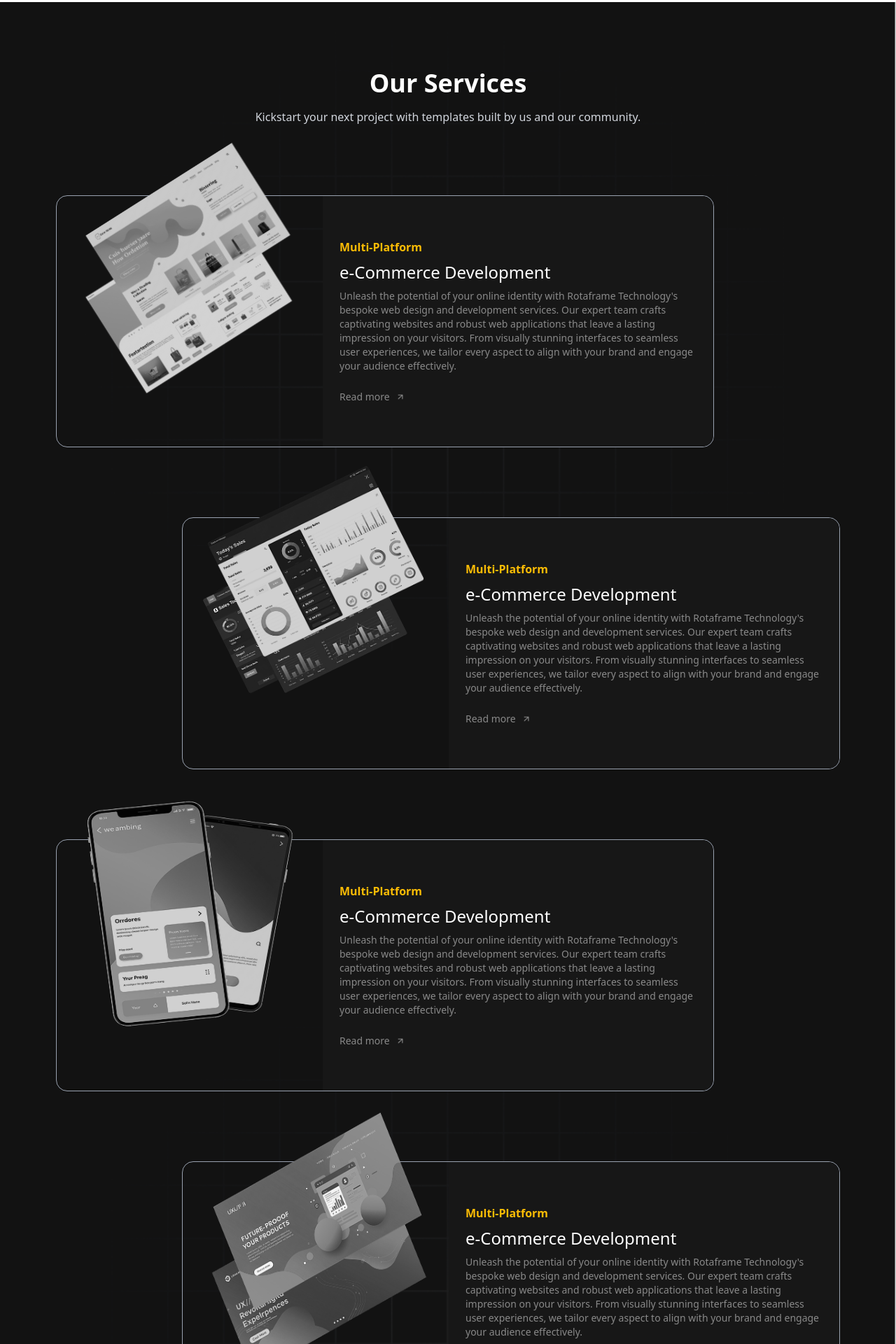
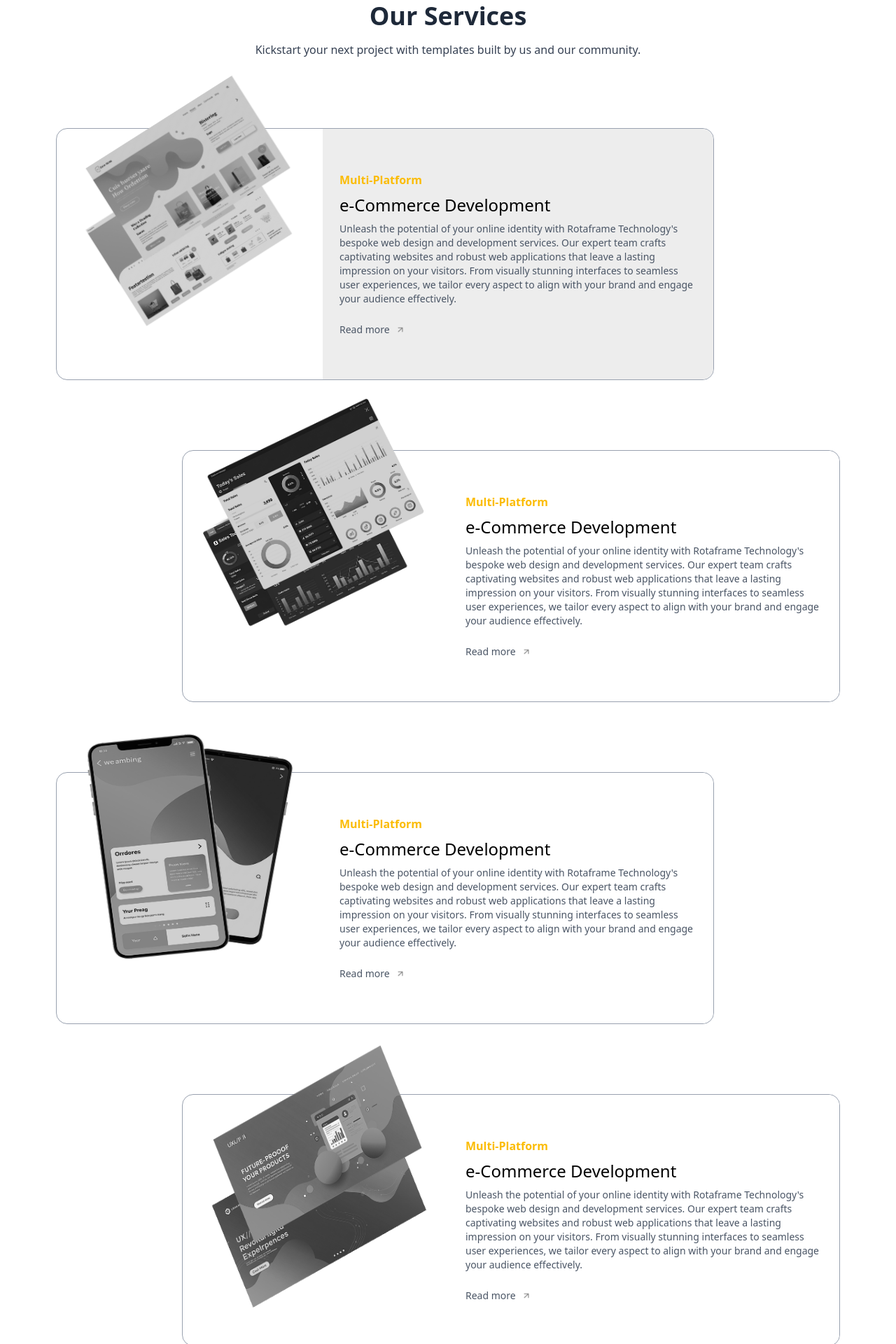
Before and after one commit to RotaFrame-Technology/RotaframeWeb, a React (Vite) app: page / in a window 1280 px wide. Shown: the part 860-2780 px from the top of the page at 70% size. Built offline with nearby package versions, Linux system fonts and the light colour scheme.

Commit message:
fix dark mode support for services section

```diff
--- a/src/components/our_services/our_services.jsx
+++ b/src/components/our_services/our_services.jsx
@@ -1,36 +1,49 @@
 function OurServices() {
   return (
-        <div className="flex flex-col px-20 pt-24 bg-center bg-cover"
-            style={{ backgroundImage: "url('/src/assets/images/serviceBg.png')" }}>
-            <div className="text-4xl font-semibold text-center text-white">Our Services</div>
-            <div className="pt-4 text-base font-normal text-center text-gray-300">Kickstart your next project with templates built by us and our community.</div>
+    <div className="flex flex-col px-20 bg-center bg-cover bg-none dark:bg-[url('/src/assets/images/serviceBg.png')]">
+      <div className="text-4xl font-semibold text-center text-gray-800 dark:text-white">
+        Our Services
+      </div>
+      <div className="pt-4 text-base font-normal text-center text-gray-700 dark:text-gray-300">
+        Kickstart your next project with templates built by us and our
+        community.
+      </div>
 
       <div className="flex flex-col w-[940px] h-[460px] relative justify-end group">
         <div className="flex flex-row w-full h-[360px] border border-gray-400 rounded-2xl group-hover:border-[#FFD400]">
-                    <div className="absolute top-0 flex flex-col w-2/5 ">
-                        {/* Default image (shown normally, hidden on hover) */}
+          <div className="absolute top-0 flex flex-col w-2/5">
             <img
               src={"/src/assets/images/service1.svg"}
               className="h-[405px] w-[480px] group-hover:hidden"
+              alt="Service 1"
             />
-
-                        {/* Hover image (hidden normally, shown on hover) */}
             <img
               src={"/src/assets/images/servicecol1.png"}
               className="h-[405px] w-[480px] hidden group-hover:block"
+              alt="Service 1 Hover"
             />
           </div>
 
-
-                    <div className="flex flex-col w-full ml-[380px] text-white bg-[#171717] rounded-r-2xl justify-center px-6">
-                        <div className="text-[#FBBC05] font-semibold ">Multi-Platform</div>
-                        <div className="text-[#ffffff] font-normal text-2xl pt-2">e-Commerce Development</div>
-                        <div className="text-[#898989] font-normal text-sm pt-2">Unleash the potential of your online identity with Rotaframe Technology's bespoke web design and development services. Our expert team crafts captivating websites and robust web applications that leave a lasting impression on your visitors. From visually stunning interfaces to seamless user experiences, we tailor every aspect to align with your brand and engage your audience effectively.</div>
-                        <button className="text-[#898989] text-start text-sm flex flex-row gap-2 items-center mt-6">
+          <div className="flex flex-col w-full ml-[380px] bg-[#EDEDED] dark:bg-[#171717] text-black dark:text-white rounded-r-2xl justify-center px-6">
+            <div className="text-[#FBBC05] font-semibold">Multi-Platform</div>
+            <div className="font-normal text-2xl pt-2">
+              e-Commerce Development
+            </div>
+            <div className="text-gray-600 dark:text-gray-400 font-normal text-sm pt-2">
+              Unleash the potential of your online identity with Rotaframe
+              Technology's bespoke web design and development services. Our
+              expert team crafts captivating websites and robust web
+              applications that leave a lasting impression on your visitors.
+              From visually stunning interfaces to seamless user experiences, we
+              tailor every aspect to align with your brand and engage your
+              audience effectively.
+            </div>
+            <button className="text-gray-600 dark:text-gray-400 text-start text-sm flex flex-row gap-2 items-center mt-6">
               <div>Read more</div>
               <img
                 src={"/src/assets/images/arrowup.png"}
                 className="h-[14px] w-[14px]"
+                alt="Arrow"
               />
             </button>
           </div>
@@ -40,29 +53,38 @@ function OurServices() {
       <div className="flex flex-row justify-end">
         <div className="flex flex-col w-[940px] h-[460px] relative justify-end group">
           <div className="flex flex-row w-full h-[360px] border border-gray-400 rounded-2xl group-hover:border-[#FFD400]">
-
-                        <div className="absolute top-0 flex flex-col w-2/5 ">
-                            {/* Default image (shown normally, hidden on hover) */}
+            <div className="absolute top-0 flex flex-col w-2/5">
               <img
                 src={"/src/assets/images/service2.png"}
                 className="h-[405px] w-[480px] group-hover:hidden"
+                alt="Service 2"
               />
-
-                            {/* Hover image (hidden normally, shown on hover) */}
               <img
                 src={"/src/assets/images/service2cols.png"}
                 className="h-[405px] w-[480px] hidden group-hover:block"
+                alt="Service 2 Hover"
               />
             </div>
-                        <div className="flex flex-col w-full ml-[380px] text-white bg-[#171717] rounded-r-2xl justify-center px-6">
-                            <div className="text-[#FBBC05] font-semibold ">Multi-Platform</div>
-                            <div className="text-[#ffffff] font-normal text-2xl pt-2">e-Commerce Development</div>
-                            <div className="text-[#898989] font-normal text-sm pt-2">Unleash the potential of your online identity with Rotaframe Technology's bespoke web design and development services. Our expert team crafts captivating websites and robust web applications that leave a lasting impression on your visitors. From visually stunning interfaces to seamless user experiences, we tailor every aspect to align with your brand and engage your audience effectively.</div>
-                            <button className="text-[#898989] text-start text-sm flex flex-row gap-2 items-center mt-6">
+            <div className="flex flex-col w-full ml-[380px] bg-white dark:bg-[#171717] text-black dark:text-white rounded-r-2xl justify-center px-6">
+              <div className="text-[#FBBC05] font-semibold">Multi-Platform</div>
+              <div className="font-normal text-2xl pt-2">
+                e-Commerce Development
+              </div>
+              <div className="text-gray-600 dark:text-gray-400 font-normal text-sm pt-2">
+                Unleash the potential of your online identity with Rotaframe
+                Technology's bespoke web design and development services. Our
+                expert team crafts captivating websites and robust web
+                applications that leave a lasting impression on your visitors.
+                From visually stunning interfaces to seamless user experiences,
+                we tailor every aspect to align with your brand and engage your
+                audience effectively.
+              </div>
+              <button className="text-gray-600 dark:text-gray-400 text-start text-sm flex flex-row gap-2 items-center mt-6">
                 <div>Read more</div>
                 <img
                   src={"/src/assets/images/arrowup.png"}
                   className="h-[14px] w-[14px]"
+                  alt="Arrow"
                 />
               </button>
             </div>
@@ -73,29 +95,38 @@ function OurServices() {
       <div className="flex flex-row justify-start">
         <div className="flex flex-col w-[940px] h-[460px] relative justify-end group">
           <div className="flex flex-row w-full h-[360px] border border-gray-400 rounded-2xl group-hover:border-[#FFD400]">
-
-                        <div className="absolute top-0 flex flex-col w-2/5 ">
-                            {/* Default image (shown normally, hidden on hover) */}
+            <div className="absolute top-0 flex flex-col w-2/5">
               <img
                 src={"/src/assets/images/service3.png"}
                 className="h-[405px] w-[480px] group-hover:hidden"
+                alt="Service 3"
               />
-
-                            {/* Hover image (hidden normally, shown on hover) */}
               <img
                 src={"/src/assets/images/service3cols.png"}
                 className="h-[405px] w-[480px] hidden group-hover:block"
+                alt="Service 3 Hover"
               />
             </div>
-                        <div className="flex flex-col w-full ml-[380px] text-white bg-[#171717] rounded-r-2xl justify-center px-6">
-                            <div className="text-[#FBBC05] font-semibold ">Multi-Platform</div>
-                            <div className="text-[#ffffff] font-normal text-2xl pt-2">e-Commerce Development</div>
-                            <div className="text-[#898989] font-normal text-sm pt-2">Unleash the potential of your online identity with Rotaframe Technology's bespoke web design and development services. Our expert team crafts captivating websites and robust web applications that leave a lasting impression on your visitors. From visually stunning interfaces to seamless user experiences, we tailor every aspect to align with your brand and engage your audience effectively.</div>
-                            <button className="text-[#898989] text-start text-sm flex flex-row gap-2 items-center mt-6">
+            <div className="flex flex-col w-full ml-[380px] bg-white dark:bg-[#171717] text-black dark:text-white rounded-r-2xl justify-center px-6">
+              <div className="text-[#FBBC05] font-semibold">Multi-Platform</div>
+              <div className="font-normal text-2xl pt-2">
+                e-Commerce Development
+              </div>
+              <div className="text-gray-600 dark:text-gray-400 font-normal text-sm pt-2">
+                Unleash the potential of your online identity with Rotaframe
+                Technology's bespoke web design and development services. Our
+                expert team crafts captivating websites and robust web
+                applications that leave a lasting impression on your visitors.
+                From visually stunning interfaces to seamless user experiences,
+                we tailor every aspect to align with your brand and engage your
+                audience effectively.
+              </div>
+              <button className="text-gray-600 dark:text-gray-400 text-start text-sm flex flex-row gap-2 items-center mt-6">
                 <div>Read more</div>
                 <img
                   src={"/src/assets/images/arrowup.png"}
                   className="h-[14px] w-[14px]"
+                  alt="Arrow"
                 />
               </button>
             </div>
@@ -103,42 +134,49 @@ function OurServices() {
         </div>
       </div>
 
-
       <div className="flex flex-row justify-end">
         <div className="flex flex-col w-[940px] h-[460px] relative justify-end group">
           <div className="flex flex-row w-full h-[360px] border border-gray-400 rounded-2xl group-hover:border-[#FFD400]">
-
-                        <div className="absolute top-0 flex flex-col w-2/5 ">
-                            {/* Default image (shown normally, hidden on hover) */}
+            <div className="absolute top-0 flex flex-col w-2/5">
               <img
                 src={"/src/assets/images/service4.png"}
                 className="h-[405px] w-[480px] group-hover:hidden"
+                alt="Service 4"
               />
-
-                            {/* Hover image (hidden normally, shown on hover) */}
               <img
                 src={"/src/assets/images/service4cols.png"}
                 className="h-[405px] w-[480px] hidden group-hover:block"
+                alt="Service 4 Hover"
               />
             </div>
-                        <div className="flex flex-col w-full ml-[380px] text-white bg-[#171717] rounded-r-2xl justify-center px-6">
-                            <div className="text-[#FBBC05] font-semibold ">Multi-Platform</div>
-                            <div className="text-[#ffffff] font-normal text-2xl pt-2">e-Commerce Development</div>
-                            <div className="text-[#898989] font-normal text-sm pt-2">Unleash the potential of your online identity with Rotaframe Technology's bespoke web design and development services. Our expert team crafts captivating websites and robust web applications that leave a lasting impression on your visitors. From visually stunning interfaces to seamless user experiences, we tailor every aspect to align with your brand and engage your audience effectively.</div>
-                            <button className="text-[#898989] text-start text-sm flex flex-row gap-2 items-center mt-6">
+            <div className="flex flex-col w-full ml-[380px] bg-white dark:bg-[#171717] text-black dark:text-white rounded-r-2xl justify-center px-6">
+              <div className="text-[#FBBC05] font-semibold">Multi-Platform</div>
+              <div className="font-normal text-2xl pt-2">
+                e-Commerce Development
+              </div>
+              <div className="text-gray-600 dark:text-gray-400 font-normal text-sm pt-2">
+                Unleash the potential of your online identity with Rotaframe
+                Technology's bespoke web design and development services. Our
+                expert team crafts captivating websites and robust web
+                applications that leave a lasting impression on your visitors.
+                From visually stunning interfaces to seamless user experiences,
+                we tailor every aspect to align with your brand and engage your
+                audience effectively.
+              </div>
+              <button className="text-gray-600 dark:text-gray-400 text-start text-sm flex flex-row gap-2 items-center mt-6">
                 <div>Read more</div>
                 <img
                   src={"/src/assets/images/arrowup.png"}
                   className="h-[14px] w-[14px]"
+                  alt="Arrow"
                 />
               </button>
             </div>
           </div>
         </div>
       </div>
-
     </div>
-    )
+  );
 }
 
-export default OurServices
+export default OurServices;
```
Lines whose indentation alone changed are shown as unchanged.
